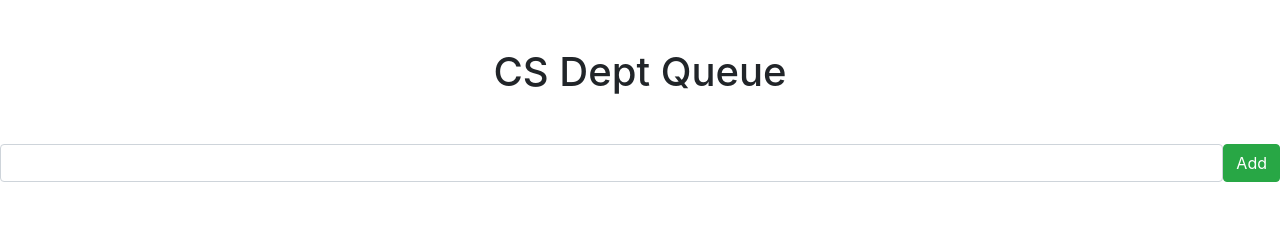
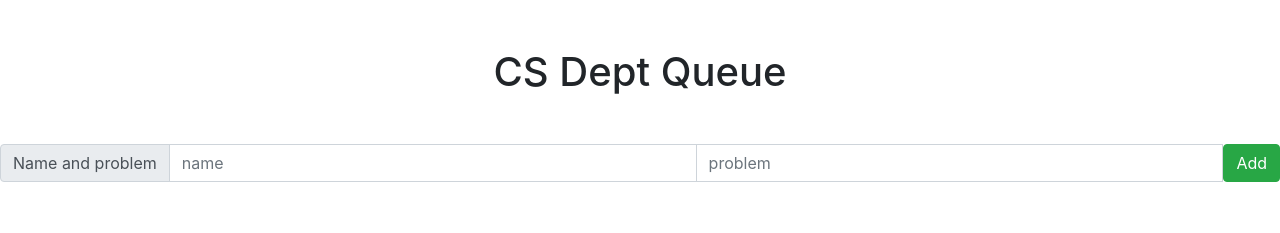
Before and after one commit to ChrisGKennedy/tutoringScheduler, a React (Create React App) app in the folder db-proj/: page / in a window 1280 px wide. Shown: the top 233 px of the page. Built offline with nearby package versions, Linux system fonts and the light colour scheme; no server answers.

Commit message:
finished the input, and the delete button

```diff
--- a/db-proj/package.json
+++ b/db-proj/package.json
@@ -6,6 +6,7 @@
     "@testing-library/jest-dom": "^5.15.0",
     "@testing-library/react": "^11.2.7",
     "@testing-library/user-event": "^12.8.3",
+    "express": "^4.17.1",
     "react": "^17.0.2",
     "react-dom": "^17.0.2",
     "react-scripts": "4.0.3",
--- a/db-proj/src/components/InputEntry.js
+++ b/db-proj/src/components/InputEntry.js
@@ -1,14 +1,53 @@
-import React, { Fragment } from "react";
-import EditEntry from "./EditEntry";
+import React, { Fragment, useState } from "react";
 
 const InputEntry = () => {
+  const [problem, setProblem] = useState("");
+  const [studentName, setName] = useState("");
+
+  const onSubmitForm = async (e) => {
+    e.preventDefault();
+    try {
+      const body = { problem, studentName };
+      const response = await fetch("http://localhost:5000/simplereservation", {
+        method: "POST",
+        headers: { "Content-Type": "application/json" },
+        body: JSON.stringify(body),
+      });
+
+      window.location = "/";
+    } catch (err) {
+      console.error(err.message);
+    }
+  };
+
   return (
     <Fragment>
-      {" "}
+      {""}
       <h1 className="text-center mt-5"> CS Dept Queue </h1>
-      <form className="d-flex mt-5">
-        <input type="text" className="form-control" />
-        <button className="btn btn-success"> Add </button>
+
+      <form className="d-flex mt-5" onSubmit={onSubmitForm}>
+        <div class="input-group">
+          <div class="input-group-prepend">
+            <span class="input-group-text" id="">
+              Name and problem
+            </span>
+          </div>
+          <input
+            type="text"
+            className="form-control"
+            value={studentName}
+            onChange={(e) => setName(e.target.value)}
+            placeholder="name"
+          />
+          <input
+            type="text"
+            className="form-control"
+            value={problem}
+            onChange={(e) => setProblem(e.target.value)}
+            placeholder="problem"
+          />
+          <button className="btn btn-success"> Add </button>
+        </div>
       </form>
     </Fragment>
   );
--- a/db-proj/src/components/Waitlist.js
+++ b/db-proj/src/components/Waitlist.js
@@ -14,12 +14,25 @@ function Waitlist() {
     }
   };
 
+  const deleteReservation = async (id) => {
+    try {
+      const deleteReservation = await fetch(
+        `http://localhost:5000/simplereservation/${id}`,
+        {
+          method: "DELETE",
+        }
+      );
+
+      setReservations(reservation.filter((res) => res.reservation_id !== id));
+    } catch (err) {
+      console.error(err.message);
+    }
+  };
+
+  console.log(reservation);
   useEffect(() => {
     getReservations();
   }, []);
-
-  console.log(reservation);
-
   return (
     <Fragment>
       <h2 className="text-center mt-5"> Waiting List </h2>{" "}
@@ -43,7 +56,14 @@ function Waitlist() {
               <td>{res.studentname}</td>
               <td>{res.problem}</td>
               <td>edit</td>
-              <td>delete</td>
+              <td>
+                <button
+                  className="btn btn-danger"
+                  onClick={() => deleteReservation(res.reservation_id)}
+                >
+                  Delete
+                </button>
+              </td>
             </tr>
           ))}
         </tbody>
```
Also changed, not shown: 1 other file (tests, documents, lock files or other folders).
